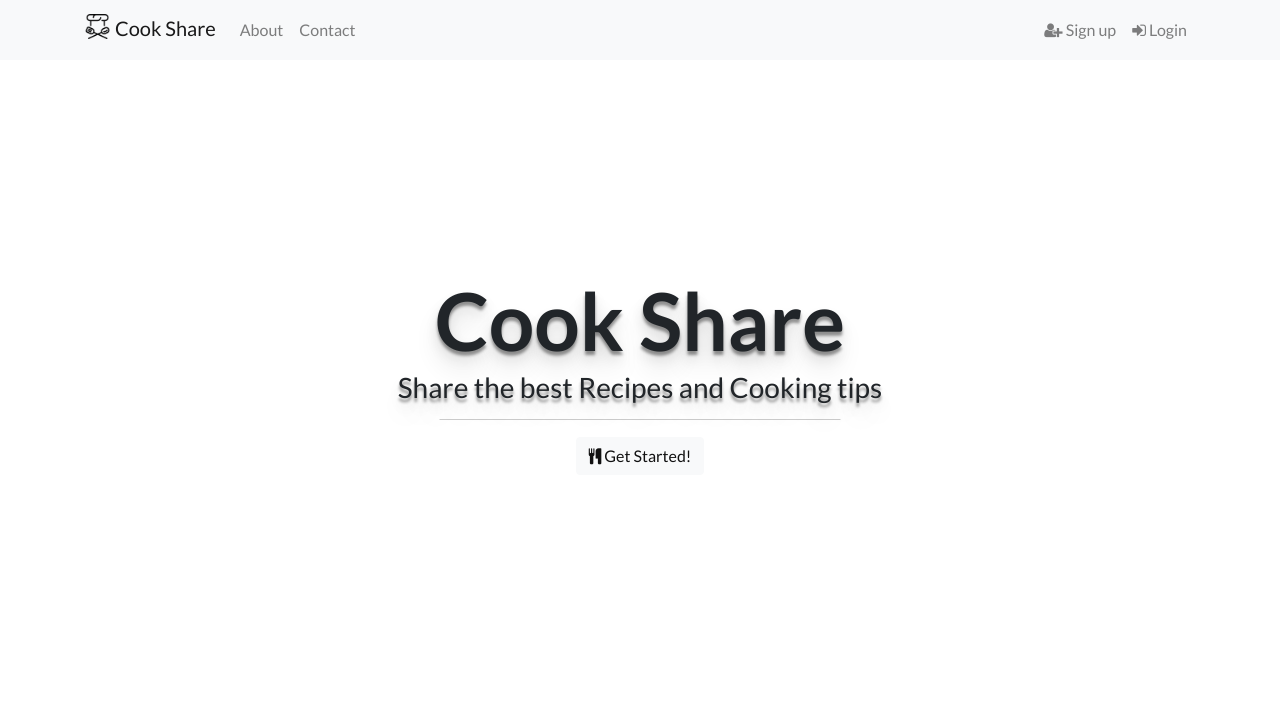
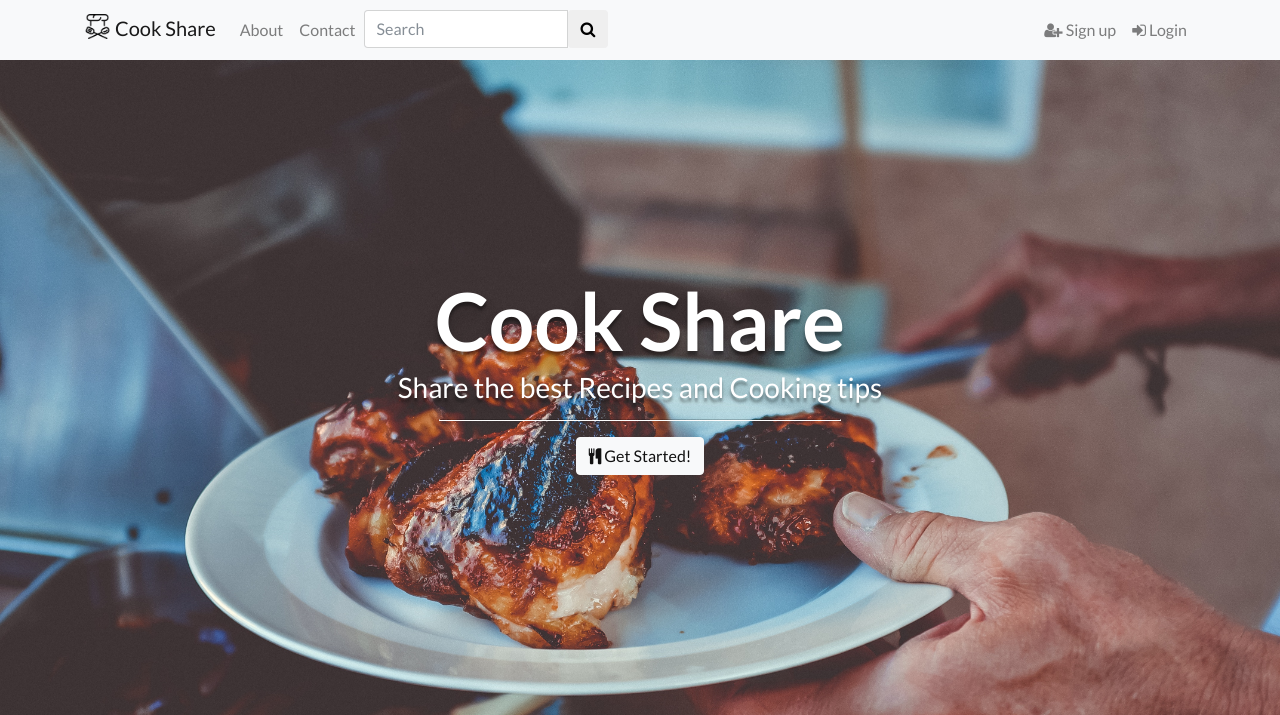
Before and after one commit to chiendo97/CookShare, a Flask app: page / in a window 1280 px wide. Shown: the top 715 px of the page. Run offline with Flask 2, Linux system fonts and the light colour scheme; some libraries are stand-ins or nearby versions.

Commit message:
add background forr index

```diff
--- a/app/static/css/index.css
+++ b/app/static/css/index.css
@@ -12,11 +12,11 @@
 	margin-right: 5px;
 }
 body {
-	/*background : url("cook3.jpg");*/
+	background : url("cook3.jpg");
 	background-size: cover;
 	background-position: center;
 	font-family: Lato;
-	/*color:  white;*/
+	color:  white;
 }
 h1 {
 	font-weight:  700;
--- a/app/templates/admin/foods/foods.html
+++ b/app/templates/admin/foods/foods.html
@@ -20,7 +20,7 @@
                                 {{ food[0].name }}
                             </div>
                             <div class="userDangBai" id="userDangBai">
-                                By <a href="abc" title="">Chien</a>
+                                By <a href="#" title="">Chien</a>
                             </div>
                             {% if food[0].img_url %}
                             <img class="thumbnail" src="{{ url_for('static', filename='img/foods/' + food[0].img_url) }}" alt="">
--- a/app/templates/base.html
+++ b/app/templates/base.html
@@ -4,7 +4,6 @@
 	<title>CookShare</title>
 	<link rel="icon" href="{{ url_for('static', filename='css/cutlery.png') }}">
 	<link rel="stylesheet" href="https://maxcdn.bootstrapcdn.com/bootstrap/4.0.0-beta/css/bootstrap.min.css" integrity="sha384-/Y6pD6FV/Vv2HJnA6t+vslU6fwYXjCFtcEpHbNJ0lyAFsXTsjBbfaDjzALeQsN6M" crossorigin="anonymous">
-	<link rel="stylesheet" href="{{ url_for('static', filename='css/index.css') }} ">
 	<link href="https://fonts.googleapis.com/css?family=Lato:400,700" rel="stylesheet">
 	<link rel="stylesheet" type="text/css" href="https://maxcdn.bootstrapcdn.com/font-awesome/4.7.0/css/font-awesome.min.css">
 	<script src="https://cdnjs.cloudflare.com/ajax/libs/popper.js/1.11.0/umd/popper.min.js" integrity="sha384-b/U6ypiBEHpOf/4+1nzFpr53nxSS+GLCkfwBdFNTxtclqqenISfwAzpKaMNFNmj4" crossorigin="anonymous"></script>
@@ -25,11 +24,21 @@
 	  <div class="collapse navbar-collapse" id="navbarSupportedContent">
           <ul class="navbar-nav mr-auto">
               <li class="nav-item">
-	        <a class="nav-link" href= "#">About</a>
+                  <a class="nav-link" href="#">About</a>
               </li>
               <li class="nav-item">
                   <a class="nav-link" href="#">Contact</a>
               </li>
+              <li class="navbar-form" role="search">
+
+                  <div class="input-group">
+                      <input class="form-control" placeholder="Search" name="srch-term" id="srch-term" type="text">
+                      <button class="btn btn-default mybtn" type="submit"><i class="fa fa-search"
+                                                                             aria-hidden="true"></i></button>
+                  </div>
+
+              </li>
+
           </ul>
 	     <ul class="navbar-nav navbar-right">
              {% if current_user.is_authenticated %}
--- a/app/templates/home/index.html
+++ b/app/templates/home/index.html
@@ -1,6 +1,11 @@
 <!-- app/templates/home/index.html -->
 
 {% extends "base.html" %}
+
+{% block css %}
+	<link rel="stylesheet" href="{{ url_for('static', filename='css/index.css') }} ">
+{% endblock %}
+
 {% block title %}Home{% endblock %}
 {% block body %}
 <div class="col-lg-12">
```
Also changed, not shown: img/foods/frychicken.jpeg (deleted). Lines whose indentation alone changed are shown as unchanged.
